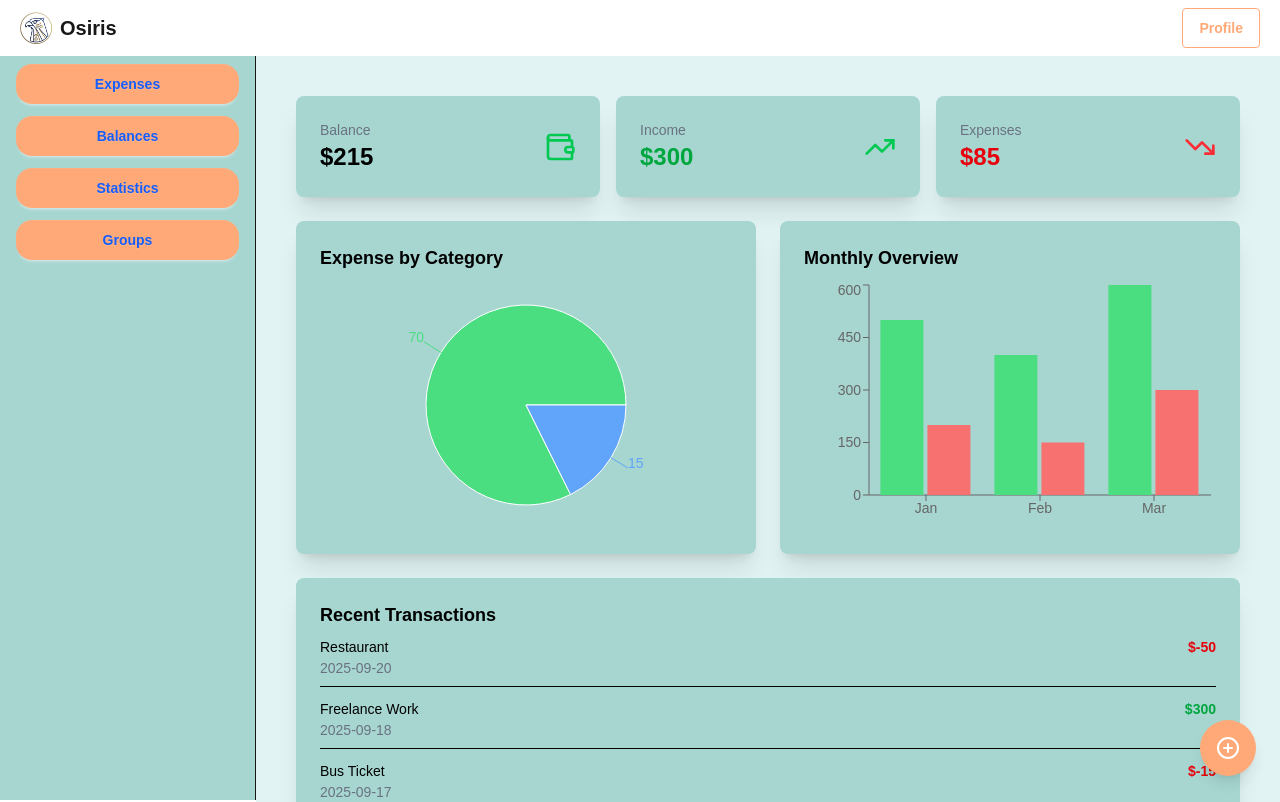
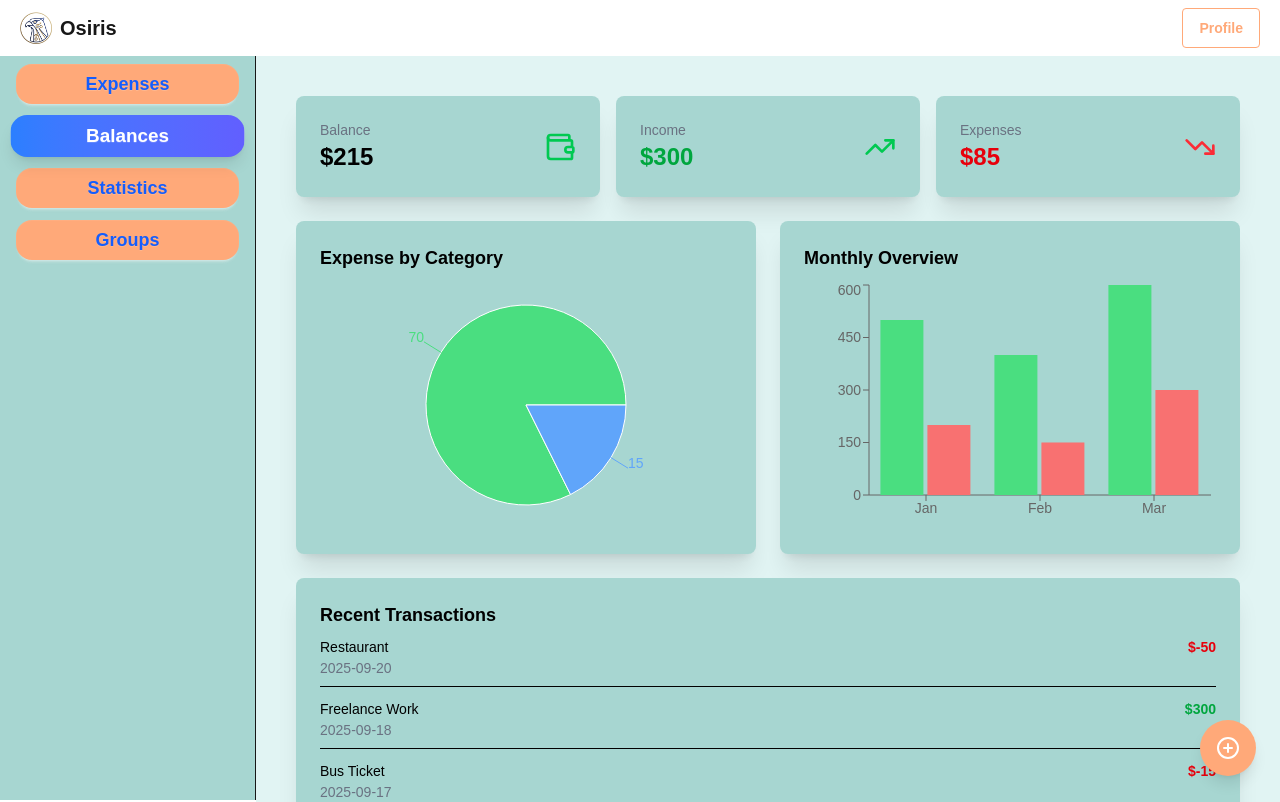
Before and after one commit to mdsheikhmohaimenulislam/Osiris, a Next.js app: page /dashboard/balances in a window 1280 px wide. Shown: the top 802 px of the page. Built offline with nearby package versions, Linux system fonts and the light colour scheme.

Commit message:
add group

```diff
--- a/src/app/dashboard/groups/page.tsx
+++ b/src/app/dashboard/groups/page.tsx
@@ -1,12 +1,11 @@
 "use client";
 
-import DashboardLayout from '@/components/DashboardLayout';
-import Card from '@/components/ui/Card';
-import Link from 'next/link';
-import { useState } from 'react';
+import DashboardLayout from "@/components/DashboardLayout";
+import Card from "@/components/ui/Card";
+import Link from "next/link";
+import { useState } from "react";
 
 export default function GroupsPage() {
-
   const [showModal, setShowModal] = useState(false);
 
   return (
@@ -31,9 +30,13 @@ export default function GroupsPage() {
             <p className="text-sm text-gray-500">3 members</p>
             <div className="mt-4 flex items-center justify-between">
               <div>
-                <span className="font-bold">You owe:</span> <span className="text-error font-bold"> $50.00</span>
+                <span className="font-bold">You owe:</span>{" "}
+                <span className="text-error font-bold"> $50.00</span>
               </div>
-              <Link href="/dashboard/groups/roommates" className="btn btn-sm btn-outline btn-primary">
+              <Link
+                href="/dashboard/groups/roommates"
+                className="btn btn-sm btn-outline btn-primary"
+              >
                 View
               </Link>
             </div>
@@ -43,9 +46,13 @@ export default function GroupsPage() {
             <p className="text-sm text-gray-500">5 members</p>
             <div className="mt-4 flex items-center justify-between">
               <div>
-                <span className="font-bold">You are owed:</span> <span className="text-success font-bold"> $75.00</span>
+                <span className="font-bold">You are owed:</span>{" "}
+                <span className="text-success font-bold"> $75.00</span>
               </div>
-              <Link href="/dashboard/groups/vacation" className="btn btn-sm btn-outline btn-primary">
+              <Link
+                href="/dashboard/groups/vacation"
+                className="btn btn-sm btn-outline btn-primary"
+              >
                 View
               </Link>
             </div>
@@ -57,7 +64,10 @@ export default function GroupsPage() {
               <div>
                 <span className="font-bold">You are settled</span>
               </div>
-              <Link href="/dashboard/groups/family" className="btn btn-sm btn-outline btn-primary">
+              <Link
+                href="/dashboard/groups/family"
+                className="btn btn-sm btn-outline btn-primary"
+              >
                 View
               </Link>
             </div>
@@ -66,42 +76,114 @@ export default function GroupsPage() {
 
         {/* Modal for Create Group */}
         {showModal && (
-          <div className="fixed inset-0 bg-black bg-opacity-40 flex justify-center items-center z-50">
-            <div className="bg-white p-6 rounded-lg w-96 shadow-lg">
-              <h3 className="text-xl font-bold mb-4">Create Social Group</h3>
-              <form className="space-y-3">
+          <div className="fixed inset-0  bg-opacity-50 flex justify-center items-center z-50 backdrop-blur-sm">
+            <div className="bg-white p-8 rounded-2xl w-full max-w-md shadow-2xl border border-gray-200 relative animate-fadeIn">
+              <button
+                onClick={() => setShowModal(false)}
+                className="absolute top-3 right-3 text-gray-500 hover:text-red-500 transition"
+              >
+                ✕
+              </button>
+
+              <h3 className="text-2xl font-bold mb-6 text-center text-blue-600">
+                Create New Group
+              </h3>
+
+              <form className="space-y-4">
+                {/* Group Name */}
+                <div>
+                  <label className="block text-black text-sm font-semibold mb-1">
+                    Group Name
+                  </label>
                   <input
                     type="text"
-                  placeholder="Group Name"
-                  className="input input-bordered w-full"
+                    placeholder="e.g., Trip to Cox’s Bazar"
+                    className="input input-bordered bg-secondary text-black focus:text-white  w-full focus:outline-blue-400"
                   />
+                </div>
+
+                {/* Description */}
+                <div>
+                  <label className="block text-black  text-sm font-semibold mb-1">
+                    Description
+                  </label>
+                  <textarea
+                    placeholder="Write a short description about the purpose of this group..."
+                    className="textarea textarea-bordered bg-secondary text-black focus:text-white w-full h-20 focus:outline-blue-400"
+                  ></textarea>
+                </div>
+
+                {/* Goal & Currency */}
+                <div className="flex gap-3">
+                  <div className="flex-1">
+                    <label className="block text-black text-sm font-semibold mb-1">
+                      Goal Amount (optional)
+                    </label>
                     <input
                       type="number"
-                  placeholder="Goal Amount (optional)"
-                  className="input input-bordered w-full"
+                      placeholder="e.g., 10000"
+                      className="input input-bordered bg-secondary text-black focus:text-white w-full focus:outline-blue-400"
                     />
+                  </div>
+                  <div className="w-32">
+                    <label className="block text-black text-sm font-semibold mb-1">
+                      Currency
+                    </label>
+                    <select className="select select-bordered bg-secondary text-black focus:text-white w-full focus:outline-blue-400">
+                      <option value="BDT">BDT</option>
+                      <option value="USD">USD</option>
+                      <option value="EUR">EUR</option>
+                    </select>
+                  </div>
+                </div>
+
+                {/* Category */}
+                <div>
+                  <label className="block text-black text-sm font-semibold mb-1">
+                    Category
+                  </label>
+                  <select className="select select-bordered bg-secondary text-black focus:text-white w-full focus:outline-blue-400">
+                    <option>Travel</option>
+                    <option>Office</option>
+                    <option>Friends</option>
+                    <option>Event</option>
+                    <option>Family</option>
+                    <option>Other</option>
+                  </select>
+                </div>
+
+                {/* Add Members */}
+                <div>
+                  <label className="block text-black text-sm font-semibold mb-1">
+                    Add Members
+                  </label>
                   <input
                     type="text"
-                  placeholder="Add Members (emails or usernames)"
-                  className="input input-bordered w-full"
+                    placeholder="Enter emails or usernames, separated by commas"
+                    className="input input-bordered bg-secondary text-black focus:text-white w-full focus:outline-blue-400"
                   />
-                <div className="flex justify-end gap-2 mt-4">
+                </div>
+
+                {/* Buttons */}
+                <div className="flex justify-end gap-3 pt-4">
                   <button
                     type="button"
-                    className="btn btn-outline"
                     onClick={() => setShowModal(false)}
+                    className="btn btn-outline btn-sm bg-red-400 rounded-2xl"
                   >
                     Cancel
                   </button>
-                  <button type="submit" className="btn btn-primary">
-                    Create
+                  <button
+                    type="submit"
+                    className="btn btn-primary btn-sm text-white rounded-2xl bg-primary hover:bg-blue-700 border-none"
+                  >
+                    Create Group
                   </button>
                 </div>
               </form>
             </div>
           </div>
         )}
-
       </div>
     </DashboardLayout>
   );
--- a/src/components/DashboardLayout.tsx
+++ b/src/components/DashboardLayout.tsx
@@ -9,7 +9,14 @@ interface DashboardLayoutProps {
 
 const DashboardLayout: React.FC<DashboardLayoutProps> = ({ children }) => {
   const pathname = usePathname();
-  const [open, setOpen] = useState(false); // ✅ simple toggle state
+  const [open, setOpen] = useState(false);
+
+  const navItems = [
+    { href: "/dashboard/expenses", label: "Expenses" },
+    { href: "/dashboard/balances", label: "Balances" },
+    { href: "/dashboard/statistics", label: "Statistics" },
+    { href: "/dashboard/groups", label: "Groups" },
+  ];
 
   return (
     <div className="relative">
@@ -25,63 +32,31 @@ const DashboardLayout: React.FC<DashboardLayoutProps> = ({ children }) => {
 
       {/* Sidebar */}
       <div
-        className={`fixed  top-0 pt-12 left-0 h-screen w-64 bg-secondary border-r transition-transform duration-300 ${
+        className={`fixed top-0 pt-12 left-0 h-screen w-64 bg-secondary border-r transition-transform duration-300 ${
           open ? "translate-x-0 z-30" : "-translate-x-full"
         } lg:translate-x-0`}
       >
         <ul className="p-4 space-y-3 min-h-full bg-secondary text-base-content">
-          <li>
-            <Link
-              href="/dashboard/expenses"
-              // onClick={() => setOpen(false)} // close menu after navigation
-              className={`flex items-center space-x-2 ${
-                pathname === "/dashboard/expenses" ? "active" : ""
-              }`}
-            >
-              <span className="btn rounded-2xl w-full text-blue-600 hover:bg-accent bg-primary border-0">
-                Expenses
-              </span>
-            </Link>
-          </li>
-          <li>
-            <Link
-              href="/dashboard/balances"
-              // onClick={() => setOpen(false)}
-              className={`flex items-center space-x-2 ${
-                pathname === "/dashboard/balances" ? "active" : ""
-              }`}
-            >
-              <span className="btn w-full rounded-2xl hover:bg-accent bg-primary text-blue-600 border-0">
-                Balances
-              </span>
-            </Link>
-          </li>
-          <li>
-            <Link
-              href="/dashboard/statistics"
-              // onClick={() => setOpen(false)}
-              className={`flex items-center space-x-2 ${
-                pathname.startsWith("/dashboard/statistics") ? "active" : ""
-              }`}
-            >
-              <span className="btn w-full rounded-2xl hover:bg-accent bg-primary text-blue-600 border-0">
-                Statistics
-              </span>
-            </Link>
-          </li>
-          <li>
-            <Link
-              href="/dashboard/groups"
-              // onClick={() => setOpen(false)}
-              className={`flex items-center space-x-2 ${
-                pathname.startsWith("/dashboard/groups") ? "active" : ""
-              }`}
-            >
-              <span className="btn w-full rounded-2xl hover:bg-accent bg-primary text-blue-600 border-0">
-                Groups
-              </span>
-            </Link>
-          </li>
+          {navItems.map((item) => {
+            const isActive =
+              pathname === item.href || pathname.startsWith(item.href);
+            return (
+              <li key={item.href}>
+                <Link href={item.href}>
+                  <span
+                    className={`btn w-full rounded-2xl border-0 text-lg transition-all duration-200
+                    ${
+                      isActive
+                        ? "bg-gradient-to-r from-blue-500 to-indigo-500 text-white shadow-lg scale-105"
+                        : "bg-primary text-blue-600 hover:bg-blue-100"
+                    }`}
+                  >
+                    {item.label}
+                  </span>
+                </Link>
+              </li>
+            );
+          })}
         </ul>
       </div>
 
```
Lines whose indentation alone changed are shown as unchanged.
